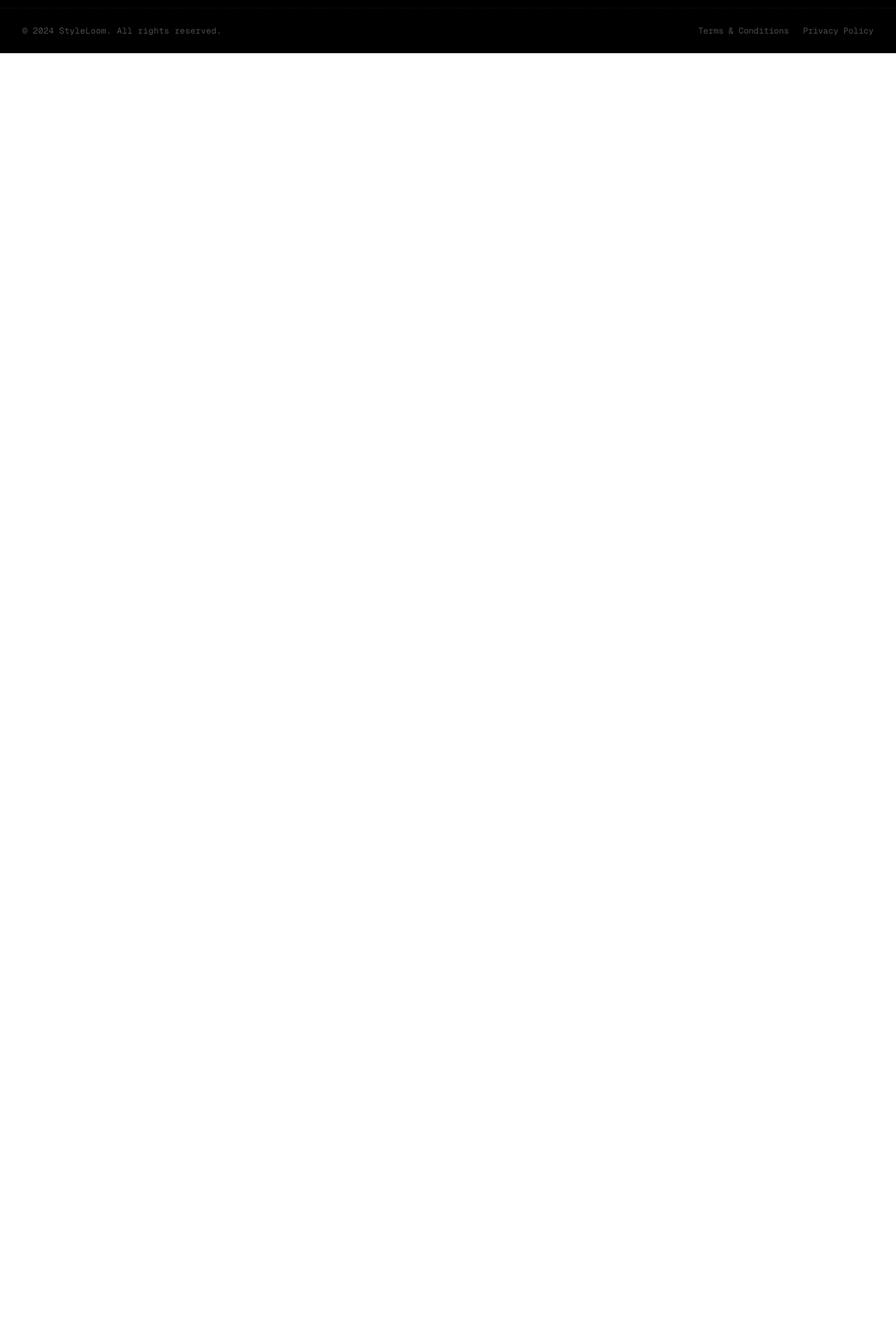
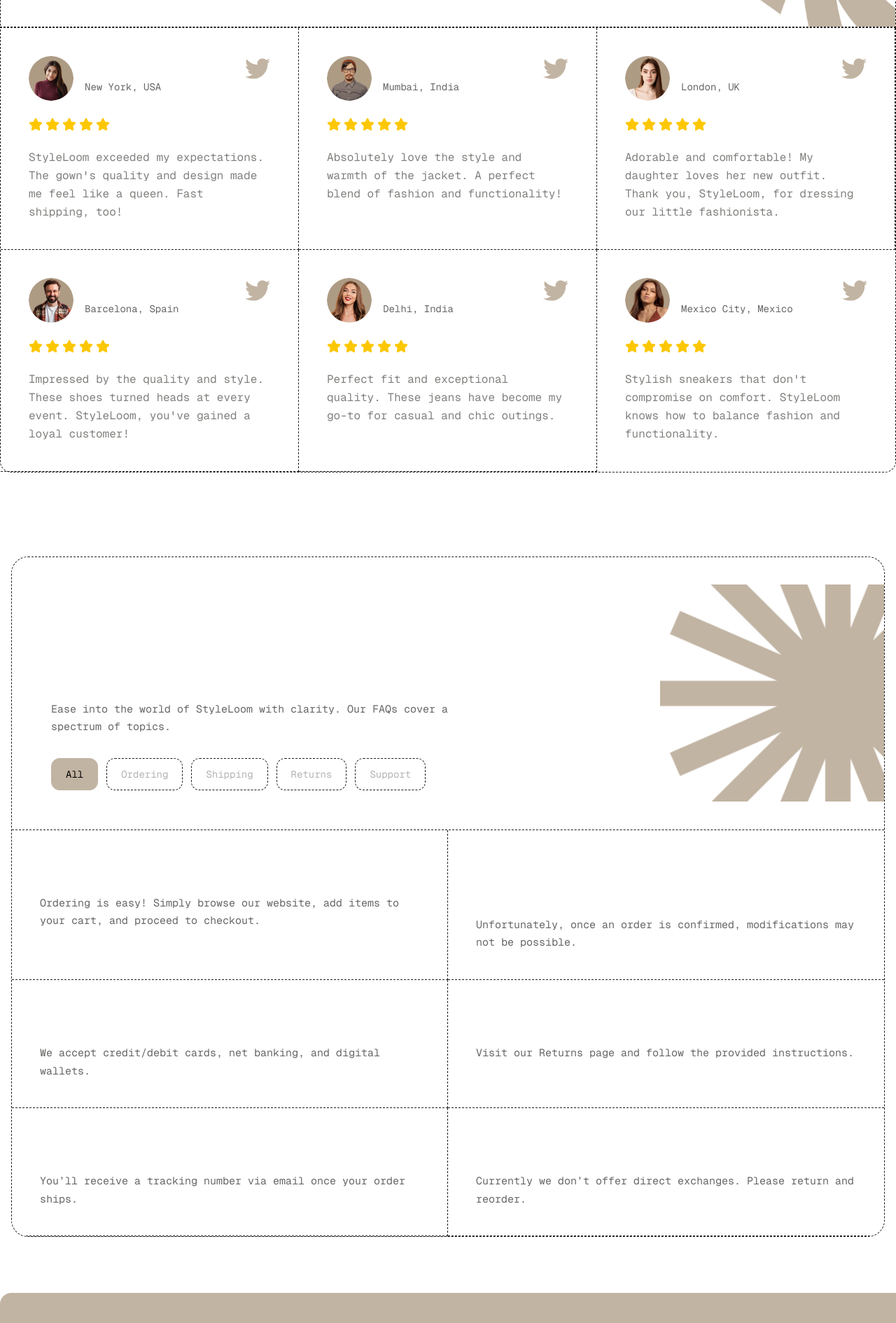
Before and after one commit to m1tywaflow/style-loome, a Next.js app: page /products in a window 1280 px wide. Shown: the part 880-2770 px from the top of the page at 70% size. Before the commit the page ends 956 px from the top, so only its background shows below. Built offline with nearby package versions, Linux system fonts and the light colour scheme.

Commit message:
update
Signed-off-by: Mitya <mitywaflow@gmail.com>

```diff
--- a/src/app/(pages)/products/page.tsx
+++ b/src/app/(pages)/products/page.tsx
@@ -1,8 +1,14 @@
 import Explore from "@/src/components/organisms/products/Explore/Explore";
+import Comments from "@/src/components/organisms/Sections/CommentsSection/Comments";
+import FAQ from "@/src/components/organisms/Sections/FAQ/FAQ";
+import YellowBanner from "@/src/components/molecules/Banners/YellowBanner";
 export default function Products() {
   return (
     <>
       <Explore />
+      <Comments />
+      <FAQ />
+      <YellowBanner />
     </>
   );
 }
```
